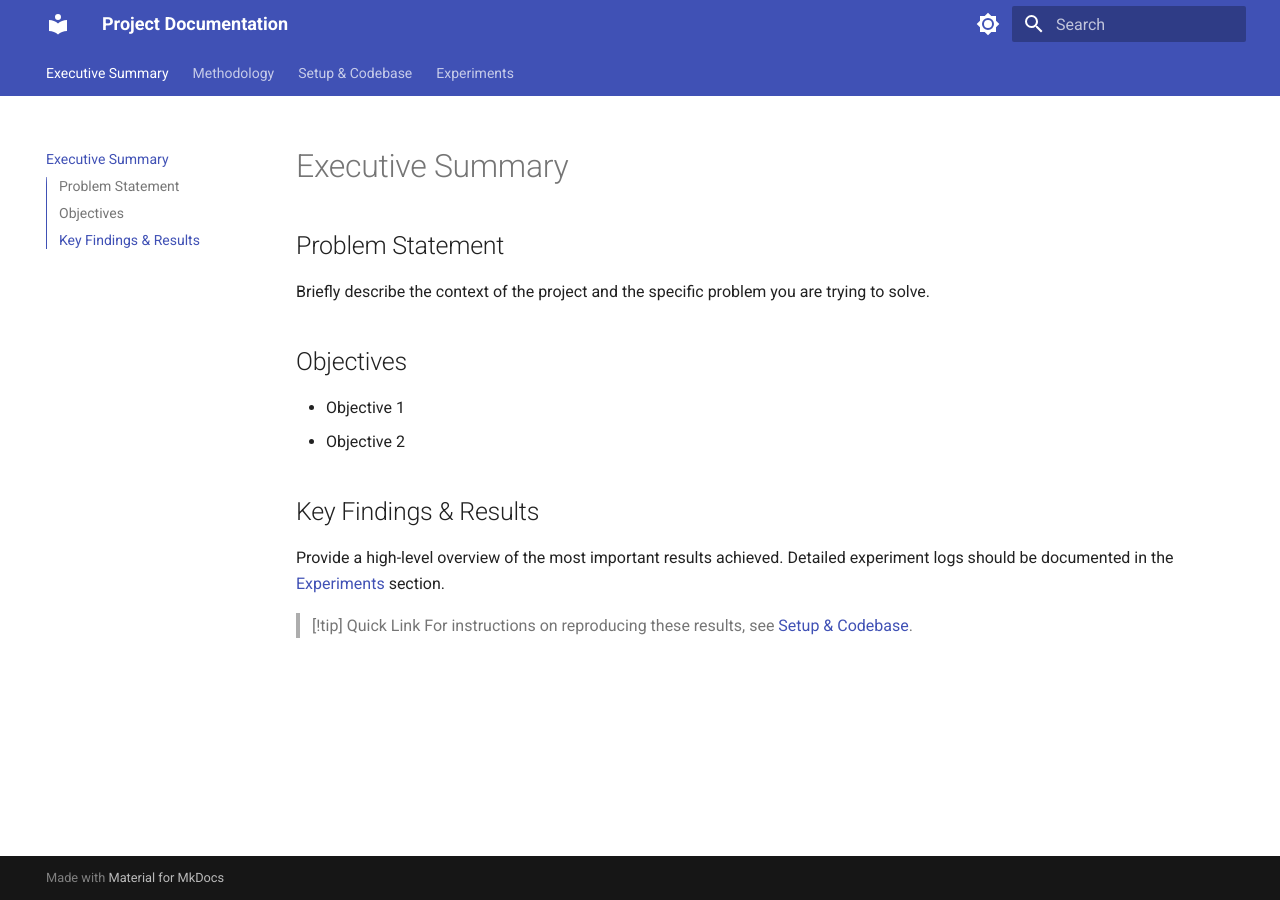
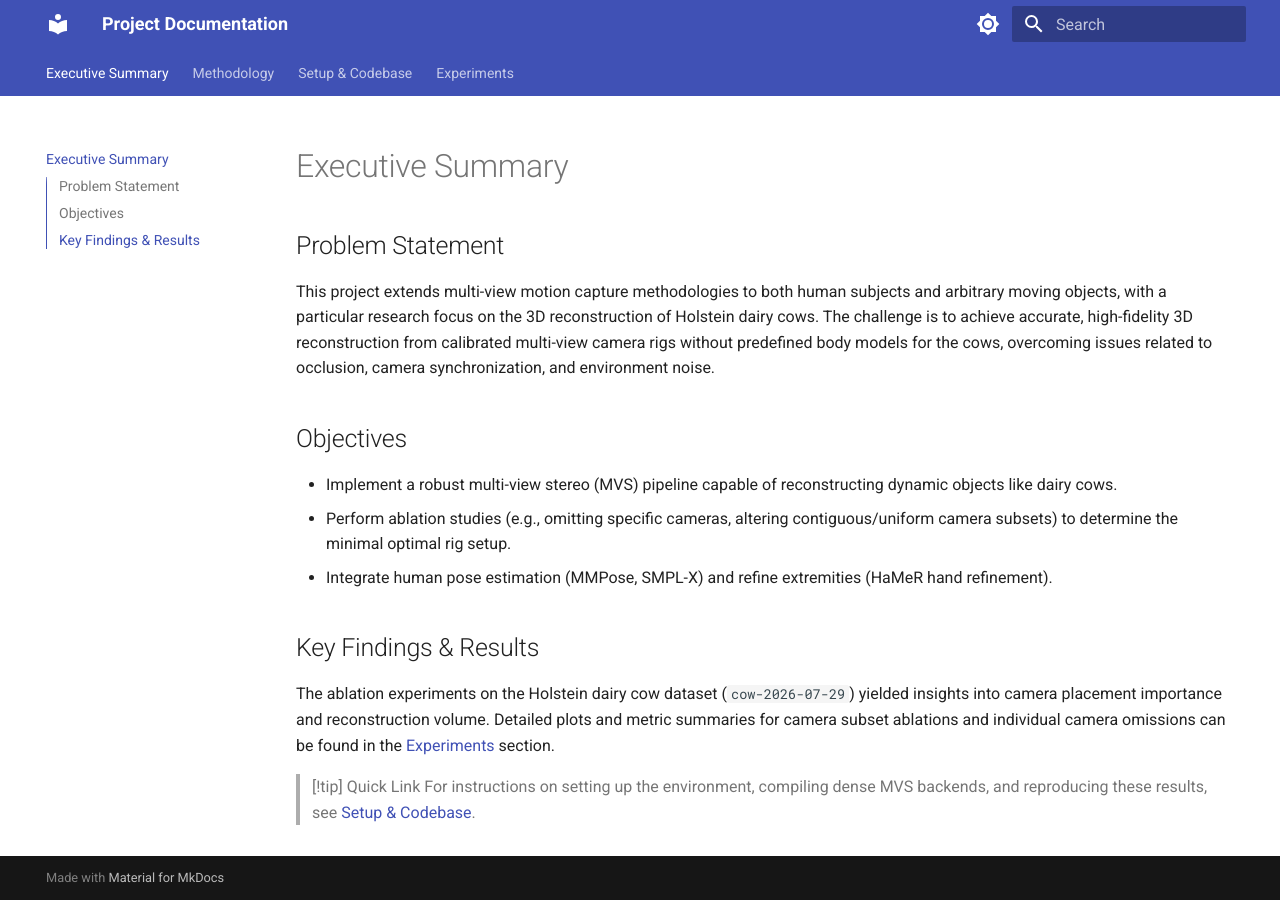
Before and after one commit to AntonioNvs/ablation-cow-motion-capture, an MkDocs documentation site: the page built from docs/index.md, in a window 1280 px wide. Built offline with MkDocs 1.6.1 and Material for MkDocs 9.7.7, drawn with Linux system fonts in a browser that asks for light colours.

Commit message:
Update Executive Summary context

```diff
--- a/docs/index.md
+++ b/docs/index.md
@@ -1,14 +1,15 @@
 # Executive Summary
 
 ## Problem Statement
-Briefly describe the context of the project and the specific problem you are trying to solve.
+This project extends multi-view motion capture methodologies to both human subjects and arbitrary moving objects, with a particular research focus on the 3D reconstruction of Holstein dairy cows. The challenge is to achieve accurate, high-fidelity 3D reconstruction from calibrated multi-view camera rigs without predefined body models for the cows, overcoming issues related to occlusion, camera synchronization, and environment noise.
 
 ## Objectives
-- Objective 1
-- Objective 2
+- Implement a robust multi-view stereo (MVS) pipeline capable of reconstructing dynamic objects like dairy cows.
+- Perform ablation studies (e.g., omitting specific cameras, altering contiguous/uniform camera subsets) to determine the minimal optimal rig setup.
+- Integrate human pose estimation (MMPose, SMPL-X) and refine extremities (HaMeR hand refinement).
 
 ## Key Findings & Results
-Provide a high-level overview of the most important results achieved. Detailed experiment logs should be documented in the [Experiments](experiments/experiment_template.md) section.
+The ablation experiments on the Holstein dairy cow dataset (`cow-2026-07-29`) yielded insights into camera placement importance and reconstruction volume. Detailed plots and metric summaries for camera subset ablations and individual camera omissions can be found in the [Experiments](experiments/ablation_k_contiguous.md) section.
 
 > [!tip] Quick Link
-> For instructions on reproducing these results, see [Setup & Codebase](setup_and_codebase.md).
+> For instructions on setting up the environment, compiling dense MVS backends, and reproducing these results, see [Setup & Codebase](setup_and_codebase.md).
```
